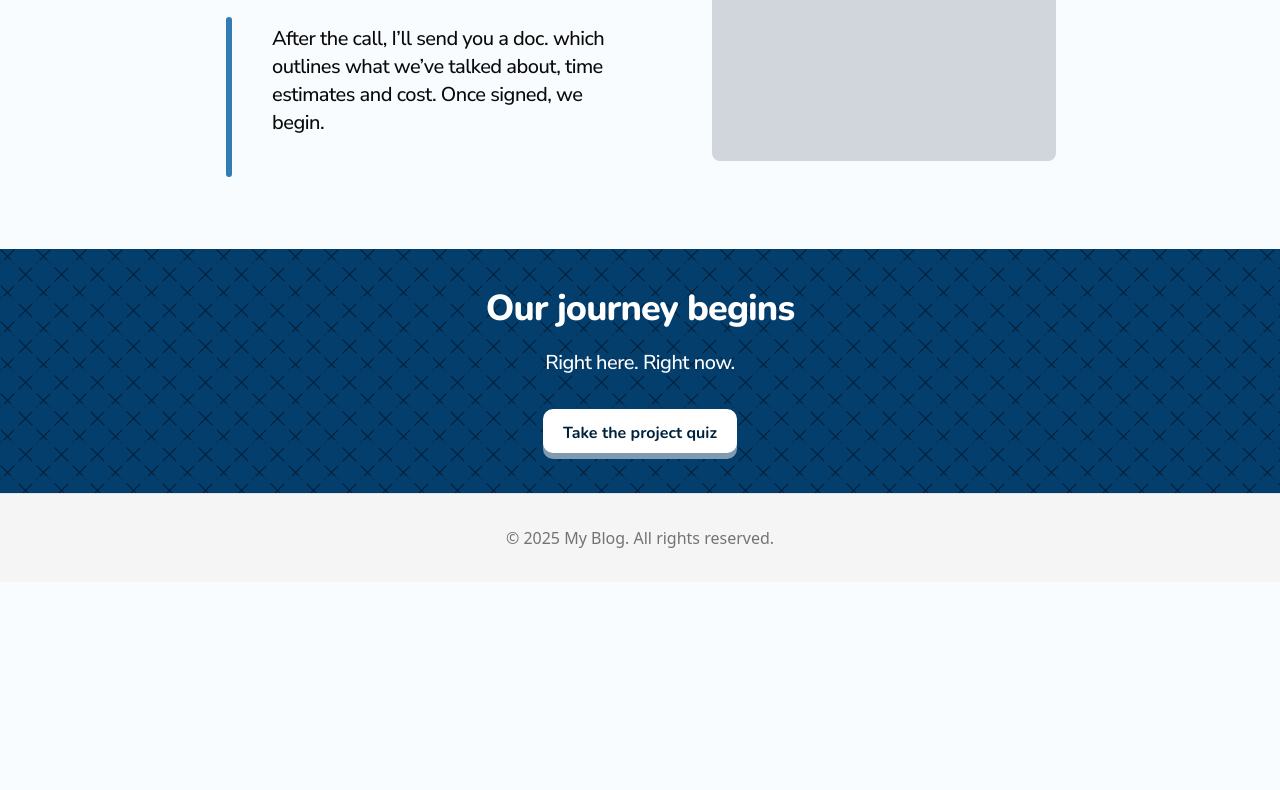
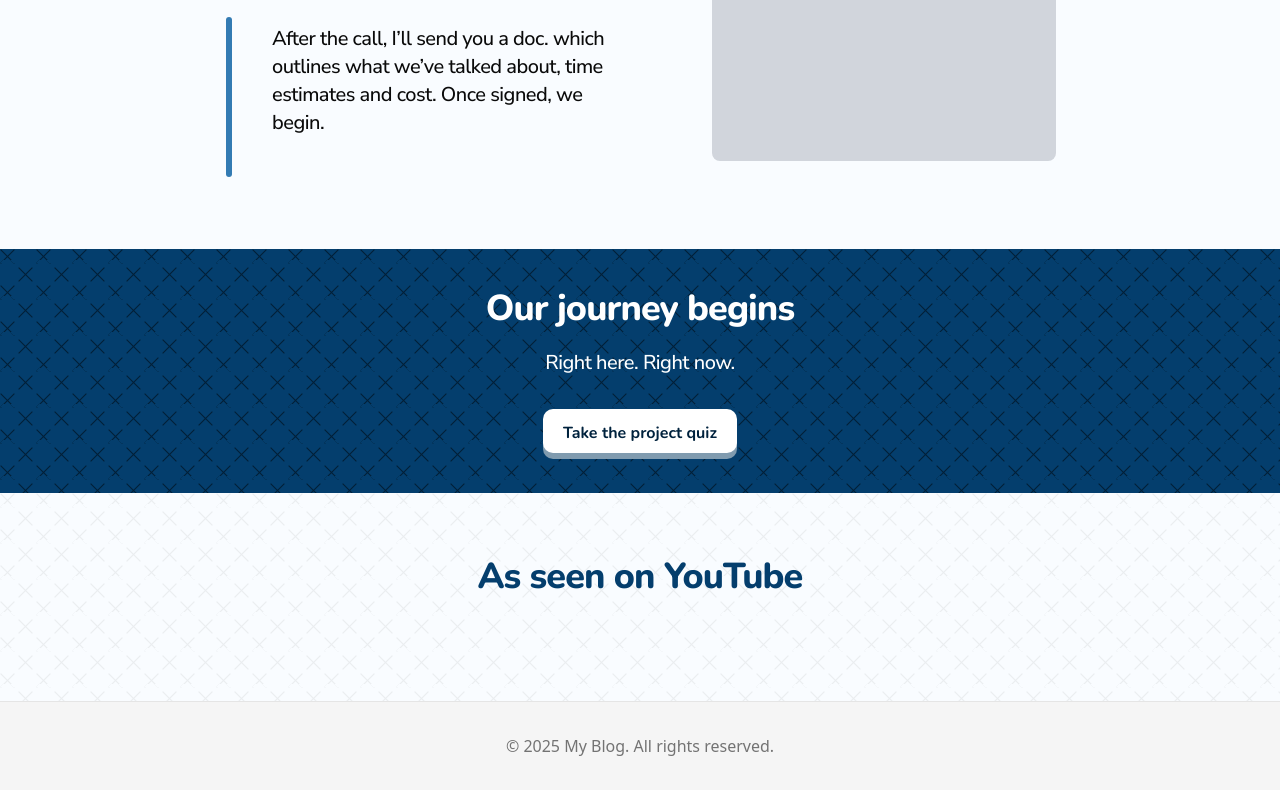
Before and after one commit to scalipsum/vladbi-website, a Next.js app: page / in a window 1280 px wide. Shown: the part 1450-2240 px from the top of the page. Before the commit the page ends 2032 px from the top, so only its background shows below. Built offline with nearby package versions, Linux system fonts and the light colour scheme; no server answers.

Commit message:
Youtube section

```diff
--- a/package.json
+++ b/package.json
@@ -42,6 +42,7 @@
     "react-icons": "^5.5.0",
     "react-markdown": "^10.1.0",
     "react-syntax-highlighter": "^15.6.1",
+    "react-youtube": "^10.1.0",
     "rehype-raw": "^7.0.0",
     "remark-gfm": "^4.0.1",
     "sonner": "^2.0.5",
--- a/src/app/page.tsx
+++ b/src/app/page.tsx
@@ -2,6 +2,7 @@ import ContentLayout from '@/components/layout/ContentLayout';
 import CallToAction from '@/components/sections/CallToAction';
 import GetStarted from '@/components/sections/GetStarted';
 import Hero from '@/components/sections/Hero';
+import Youtube from '@/components/sections/Youtube';
 
 export default async function Home() {
 	return (
@@ -15,6 +16,7 @@ export default async function Home() {
 				subtitle="Right here. Right now."
 				className="mt-10"
 			/>
+			<Youtube />
 		</>
 	);
 }
--- a/src/components/sections/CallToAction.tsx
+++ b/src/components/sections/CallToAction.tsx
@@ -17,7 +17,6 @@ export default function CallToAction({
 }: CallToActionProps) {
 	return (
 		<PatternSection className={cn('bg-brand-500', className)}>
-			<div className="relative z-10">
 			<Text type="h2" className="text-center text-white">
 				{title}
 			</Text>
@@ -27,7 +26,6 @@ export default function CallToAction({
 					<Link href="/blog">Take the project quiz</Link>
 				</Button>
 			</div>
-			</div>
 		</PatternSection>
 	);
 }
--- a/src/components/sections/PatternSection.tsx
+++ b/src/components/sections/PatternSection.tsx
@@ -4,19 +4,24 @@ import { cn } from '@/lib/utils';
 interface PatternSectionProps {
 	children: React.ReactNode;
 	className?: string;
+	patternClassName?: string;
 }
 
 export default function PatternSection({
 	children,
 	className,
+	patternClassName,
 }: PatternSectionProps) {
 	return (
 		<section className={cn('relative py-10', className)}>
 			<div
-				className="w-full h-full absolute top-0 right-0 bottom-0 left-0 z-0 opacity-50"
+				className={cn(
+					'w-full h-full absolute top-0 right-0 bottom-0 left-0 z-0 opacity-50',
+					patternClassName,
+				)}
 				style={{ backgroundImage: `url(${XPattern.src || XPattern})` }}
 			/>
-			{children}
+			<div className="relative z-10">{children}</div>
 		</section>
 	);
 }
--- /dev/null
+++ b/src/components/sections/Youtube.tsx
@@ -0,0 +1,28 @@
+'use client';
+import Text from '@/components/ui/text';
+import YouTube from 'react-youtube';
+import PatternSection from './PatternSection';
+
+export default function Youtube() {
+	return (
+		<PatternSection
+			className="flex flex-col items-center py-16"
+			patternClassName="opacity-[6%]"
+		>
+			<Text type="h2" className="text-center">
+				As seen on YouTube
+			</Text>
+			<YouTube
+				className="mt-10"
+				videoId="mkt0qoyb-gg"
+				opts={{
+					height: '500',
+					width: '800',
+					playerVars: {
+						autoplay: 0,
+					},
+				}}
+			/>
+		</PatternSection>
+	);
+}
```
Also changed, not shown: 1 other file (tests, documents, lock files or other folders). Lines whose indentation alone changed are shown as unchanged.
